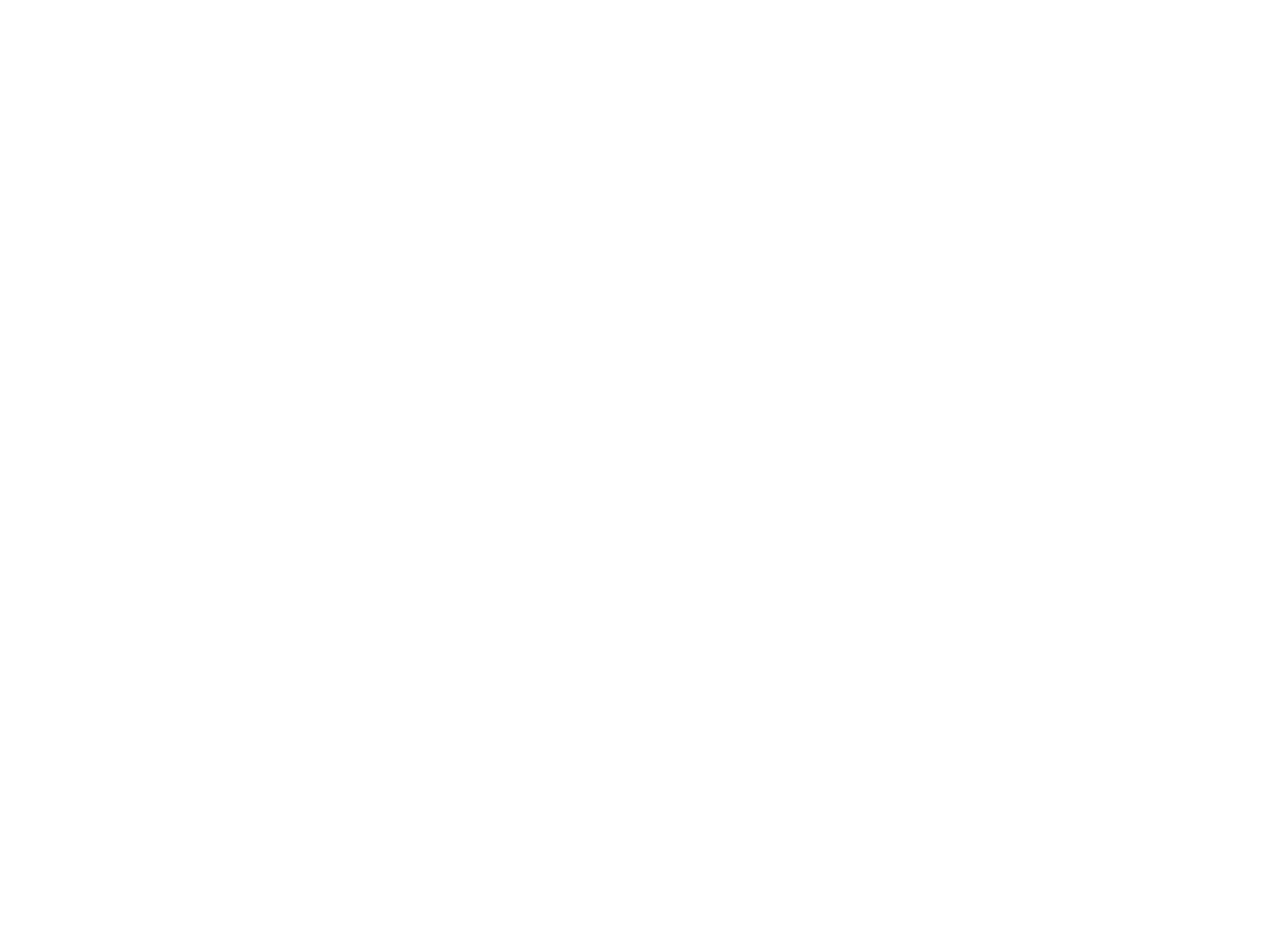
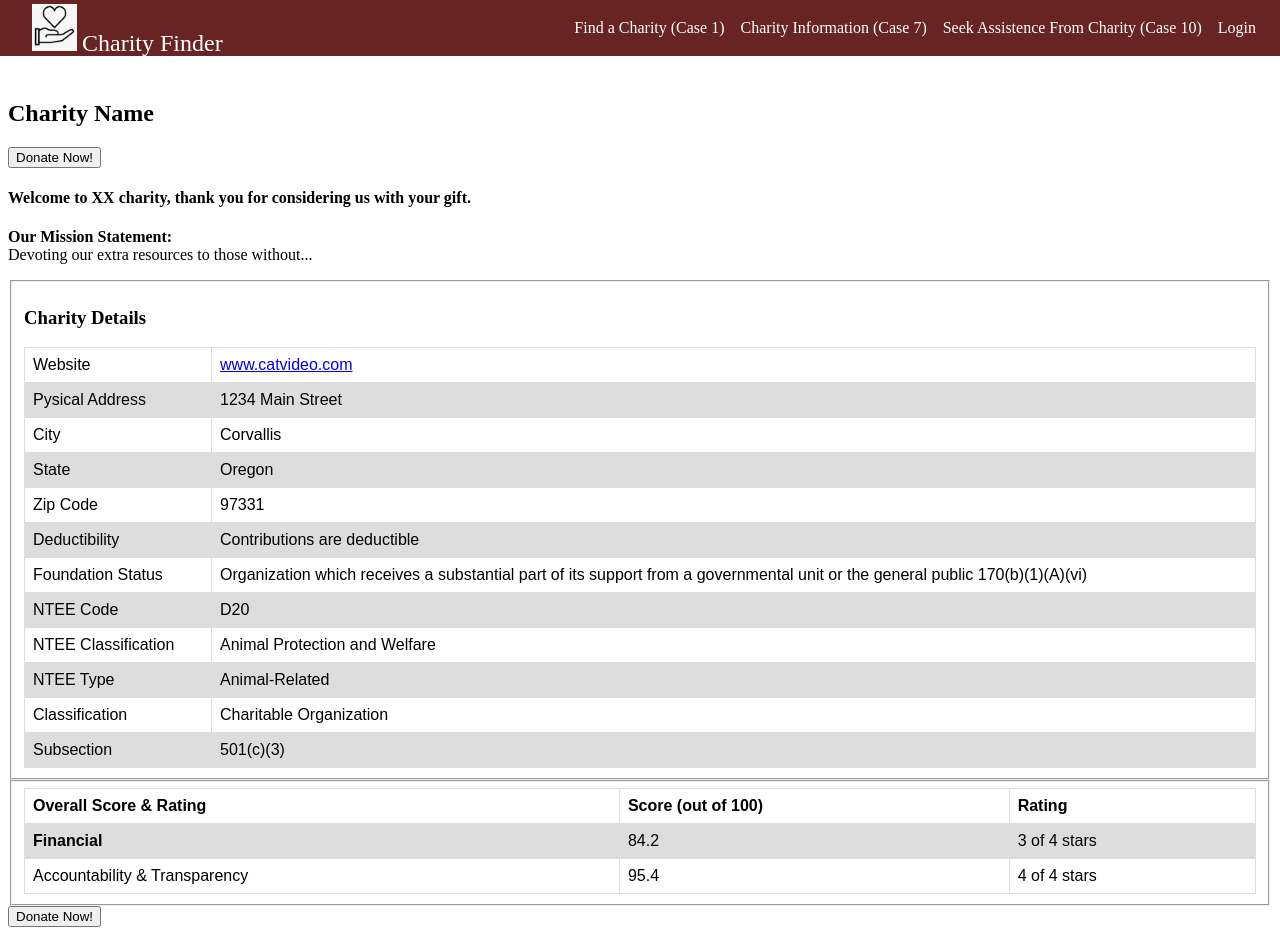
Before and after one commit to whompyjaw/361_se1_agile_project, a React (Create React App) app in the folder charity_finder/: page /charity in a window 1280 px wide. Before the commit the page ends 800 px from the top, so only its background shows below. Built offline with nearby package versions, Linux system fonts and the light colour scheme.

Commit message:
charity profile and navbar and links
We created our charity profile page with an example charity and added the navbar.  We also linked the Login and Charity profile.

```diff
--- a/charity_finder/src/App.css
+++ b/charity_finder/src/App.css
@@ -1 +1,5 @@
 /* this is where Elaine and Andrew can go ham on the styles. */
+
+body {
+    margin-top: 100px;
+}
--- a/charity_finder/src/App.js
+++ b/charity_finder/src/App.js
@@ -2,22 +2,30 @@
 import { BrowserRouter as Router, Route } from 'react-router-dom'
 import './App.css';
 import Login from './components/random/pages/Login'; // This is needed for the routes
+import Navbar from './components/random/navbar/Navbar';
+import Charity from './components/charity/charity';
 
 // TODO: Need an App class instead of a function
 function App() {
+
   return (
     <Router>
+      <Navbar/>
       {/* Route to index page */}
       <Route exact path="/" render={props => (
         <React.Fragment>
           <div className="App">
-            <h1> yooooooooooooooo! if you see this than your app loaded, dawg!</h1>
+            <body>
+              <h1> yooooooooooooooo! if you see this than your app loaded, dawg!</h1>
+            </body>
           </div>
         </React.Fragment>
       )} />
 
       {/* Route to login page */}
       <Route path="/login" component={Login} />
+      <Route path="/charity" component={Charity} />
+
     </Router>
   );
 }
--- /dev/null
+++ b/charity_finder/src/components/charity/charity.js
@@ -0,0 +1,93 @@
+import React from 'react';
+import './pages/Charity.css';
+function charityProfile() {
+    return(
+        <React.Fragment>
+            <h2>Charity Name</h2>
+            <button type = "submit">Donate Now!</button>
+            <h4>Welcome to XX charity, thank you for considering us with your gift.</h4>
+            <p><strong>Our Mission Statement:</strong> <br/> Devoting our extra resources to those without...</p>
+
+            <div className="charityTable">
+
+
+                <fieldset>
+                    <h3>Charity Details</h3>
+                    <table>
+                    <tr>
+                        <td>Website</td>
+                        <td><a href="https://www.youtube.com/watch?v=XyNlqQId-nk">www.catvideo.com</a></td>
+                    </tr>
+                    <tr>
+                        <td>Pysical Address</td>
+                        <td>1234 Main Street</td>
+                    </tr>
+                    <tr>
+                        <td>City</td>
+                        <td>Corvallis</td>
+                    </tr>
+                    <tr>
+                        <td>State</td>
+                        <td>Oregon</td>
+                    </tr>
+                    <tr>
+                        <td>Zip Code</td>
+                        <td>97331</td>
+                    </tr>
+                    <tr>
+                        <td>Deductibility</td>
+                        <td>Contributions are deductible</td>
+                    </tr>
+                    <tr>
+                        <td>Foundation Status</td>
+                        <td>Organization which receives a substantial part of its support from a governmental unit or the general public   170(b)(1)(A)(vi)</td>
+                    </tr>
+                    <tr>
+                        <td>NTEE Code</td>
+                        <td>D20</td>
+                    </tr>
+                    <tr>
+                        <td>NTEE Classification</td>
+                        <td>Animal Protection and Welfare</td>
+                    </tr>
+                    <tr>
+                        <td>NTEE Type</td>
+                        <td>Animal-Related</td>
+                    </tr>
+                    <tr>
+                        <td>Classification</td>
+                        <td>Charitable Organization</td>
+                    </tr>
+                    <tr>
+                        <td>Subsection</td>
+                        <td>501(c)(3)</td>
+                    </tr>
+                    </table>
+                </fieldset>
+            </div>
+            <div className="starRating">
+                <fieldset>
+                    <table>
+                        <tr>
+                            <th><strong>Overall Score & Rating</strong></th>
+                            <th>Score (out of 100)</th>
+                            <th>Rating</th>
+                        </tr>
+                        <tr>
+                            <td><strong>Financial</strong></td>
+                            <td>84.2</td>
+                            <td>3 of 4 stars</td>
+                        </tr>
+                        <tr>
+                            <td>Accountability & Transparency</td>
+                            <td>95.4</td>
+                            <td>4 of 4 stars</td>
+                        </tr>
+                    </table>
+                </fieldset>
+              </div>
+              <button type = "submit">Donate Now!</button>
+        </React.Fragment>
+    );}
+
+export default charityProfile
--- /dev/null
+++ b/charity_finder/src/components/charity/pages/Charity.css
@@ -0,0 +1,15 @@
+table {
+    font-family: arial, sans-serif;
+    border-collapse: collapse;
+    width: 100%;
+  }
+
+  td, th {
+    border: 1px solid #dddddd;
+    text-align: left;
+    padding: 8px;
+  }
+
+  tr:nth-child(even) {
+    background-color: #dddddd;
+  }
--- /dev/null
+++ b/charity_finder/src/components/random/navbar/Navbar.css
@@ -0,0 +1,81 @@
+.navbar {
+    position: fixed;
+    top: 0;
+    left: 0;
+    width: 100%;
+    background: #682424;
+    height: 56px;
+}
+
+.navbar_nav {
+    display: flex;
+    height: 100%;
+    align-items: center;
+    padding: 0 1rem;
+}
+.navbar_logo {
+    margin-left: 1rem;
+    padding-bottom: 20px;
+}
+.navbar_logo a{
+    color: white;
+    text-decoration: none;
+    font-size: 1.5rem;
+}
+
+.push {
+    flex: 1;
+}
+.navbar_nav_element ul {
+    list-style: none;
+    margin: 0;
+    padding: 0;
+    display: flex;
+}
+
+.navbar_nav_element li {
+   padding: 0 0.5rem;
+
+}
+.navbar_nav_element a{
+    color: rgb(255, 255, 255);
+    text-decoration: none;
+
+}
+
+.navbar_nav_element a:hover{
+    color: #b8b8b8;
+}
+.navbar_nav_element a:active{
+    color: #a8f2ff;
+}
+
+#logo{
+    height: auto;
+    max-width: 45px;
+    padding-top: 25px;
+    padding-right: 5px;
+
+}
+
+@media screen and (max-width: 768px) {
+    .navbar_nav a:not(:first-child) {display: none;}
+    .navbar_nav a.icon {
+      float: right;
+      display: block;
+    }
+  }
+
+  @media screen and (max-width: 769px) {
+    .navbar_nav.responsive {position: relative;}
+    .navbar_nav.responsive .icon {
+      position: absolute;
+      right: 0;
+      top: 0;
+    }
+    .navbar_nav.responsive a {
+      float: none;
+      display: block;
+      text-align: left;
+    }
+  }
--- /dev/null
+++ b/charity_finder/src/components/random/navbar/Navbar.js
@@ -0,0 +1,24 @@
+import React from 'react';
+import './Navbar.css';
+import { Link } from 'react-router-dom';
+//import Charity from './components/charity/charity';
+
+const Navbar = props => (
+    <header className="navbar">
+        <nav className="navbar_nav">
+            <div></div>
+            <div className="navbar_logo"><Link to="/"><img id="logo"src="/img/logo.png" alt="logo"></img>Charity Finder</Link></div>
+            <div className="push"></div>
+            <div className="navbar_nav_element">
+                <ul>
+                    <li><a href="/">Find a Charity (Case 1)</a></li>
+                    <li><Link to="/charity">Charity Information (Case 7)</Link></li>
+                    <li><a href="/">Seek Assistence From Charity (Case 10)</a></li>
+                    <li><Link to="/login">Login</Link></li>
+                </ul>
+            </div>
+        </nav>
+    </header>
+);
+
+export default Navbar;
```
Also changed, not shown: charity_finder/public/img/logo.png (added).
